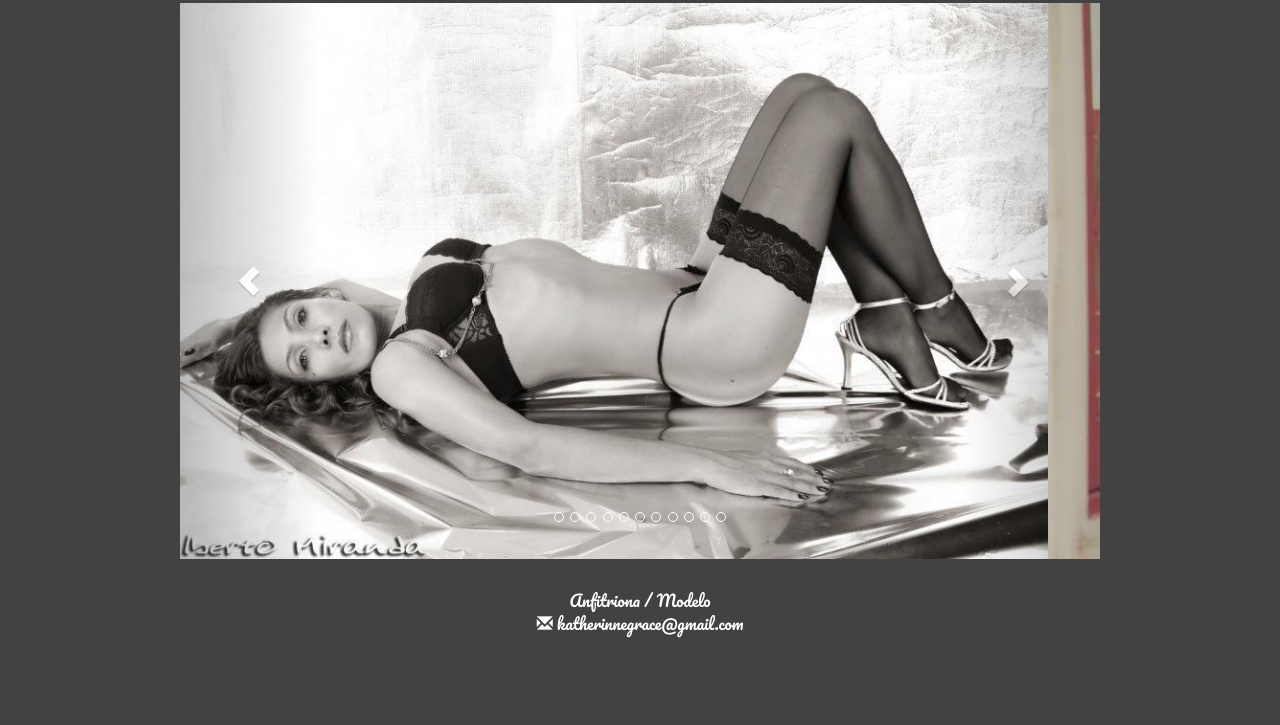
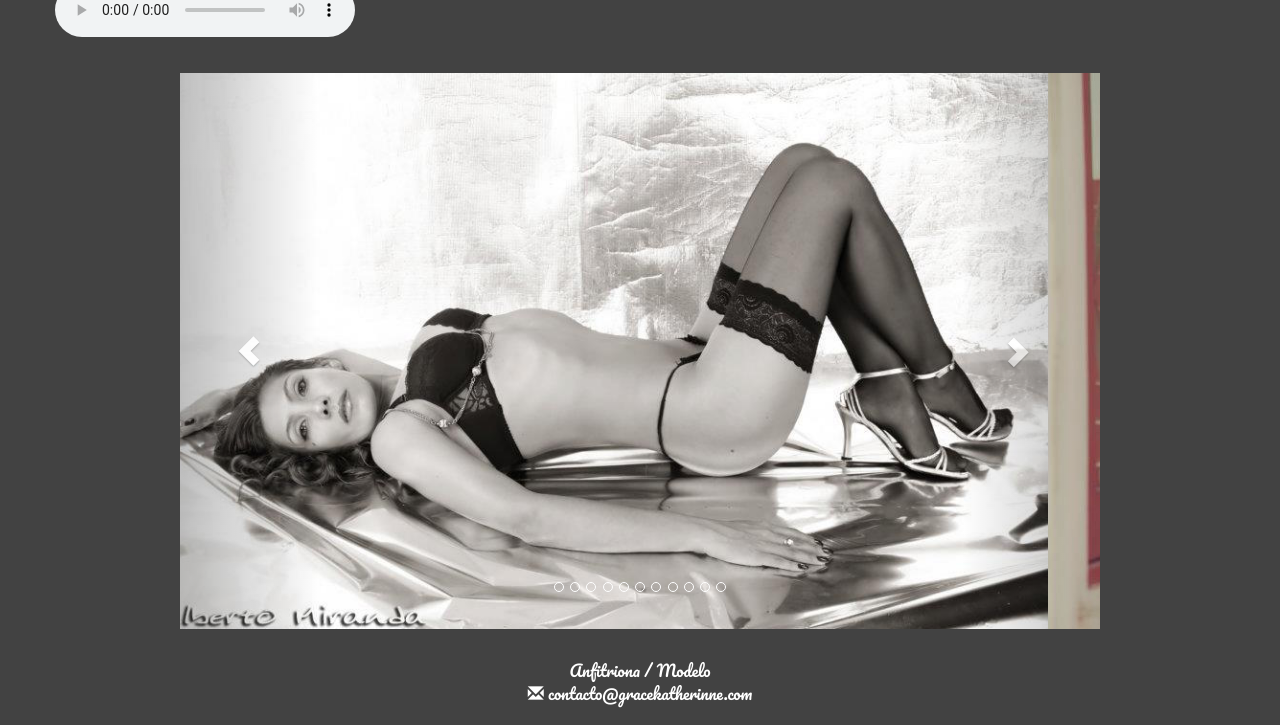
Before and after one commit to OscarSith/grace, a plain HTML site: page index.html in a window 1280 px wide. Shown: the part 87-812 px from the top of the page. Drawn offline with nearby package versions, Linux system fonts and the light colour scheme.

Commit message:
Se cambio el correo de contacto

```diff
--- a/index.html
+++ b/index.html
@@ -14,6 +14,9 @@
     <body>
         <div class="container">
             <h1 class="text-center">Grace Katherinne</h1>
+            <div class="row">
+                <audio src="zhu_faded.mp3" autoplay loop controls></audio>
+            </div>
             <div id="carousel-grace" class="carousel slide center-block" data-ride="carousel">
                 <ol class="carousel-indicators">
                     <li data-target="#carousel-grace" data-slide-to="0" class="active"></li>
@@ -78,12 +81,11 @@
                 <address>
                     Anfitriona / Modelo
                     <div class="center-block">
-                        <i class="glyphicon glyphicon-envelope"></i> katherinnegrace@gmail.com
+                        <i class="glyphicon glyphicon-envelope"></i> contacto@gracekatherinne.com
                     </div>
                 </address>
             </footer>
         </div>
-        <audio src="zhu_faded.mp3" autoplay loop class="hidden"></audio>
         <script src="//ajax.googleapis.com/ajax/libs/jquery/1.10.1/jquery.min.js"></script>
         <script>window.jQuery || document.write('<script src="js/vendor/jquery-1.10.1.min.js"><\/script>')</script>
         <script src="js/vendor/bootstrap.min.js"></script>
```
